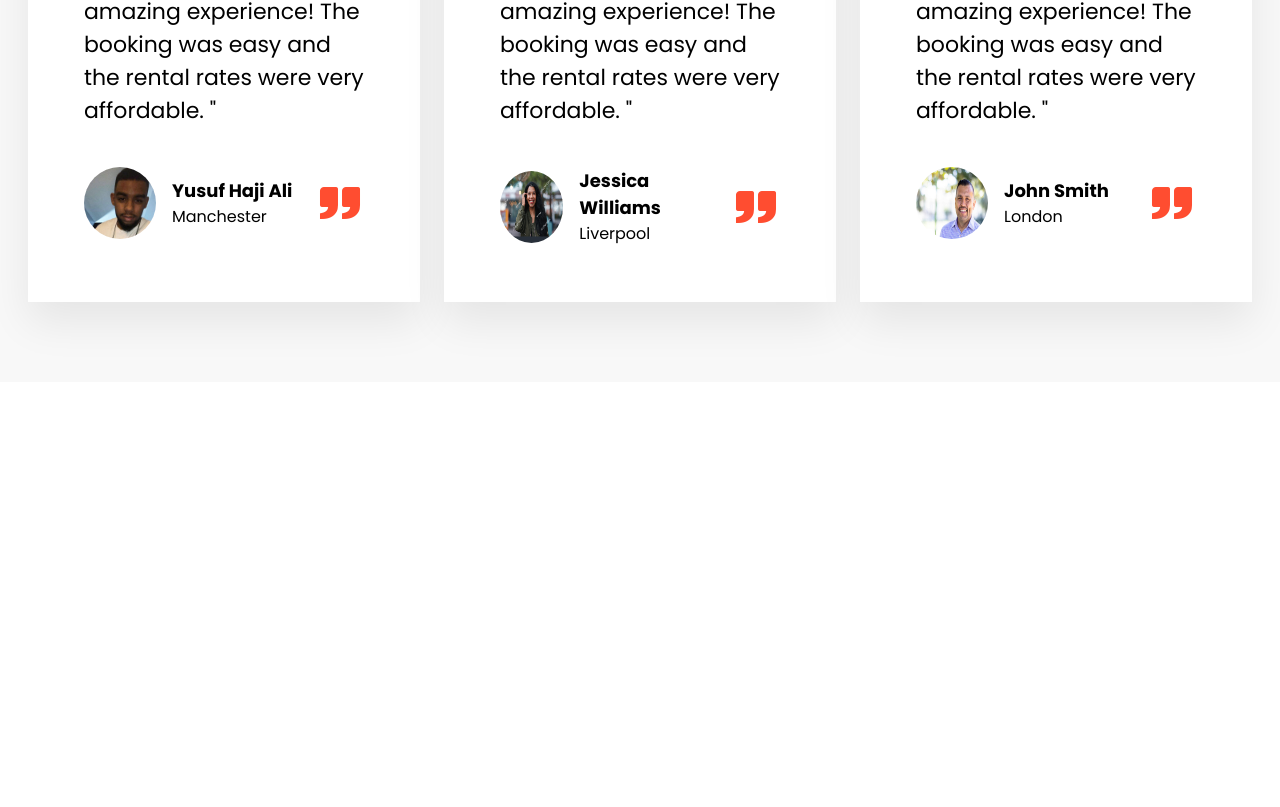
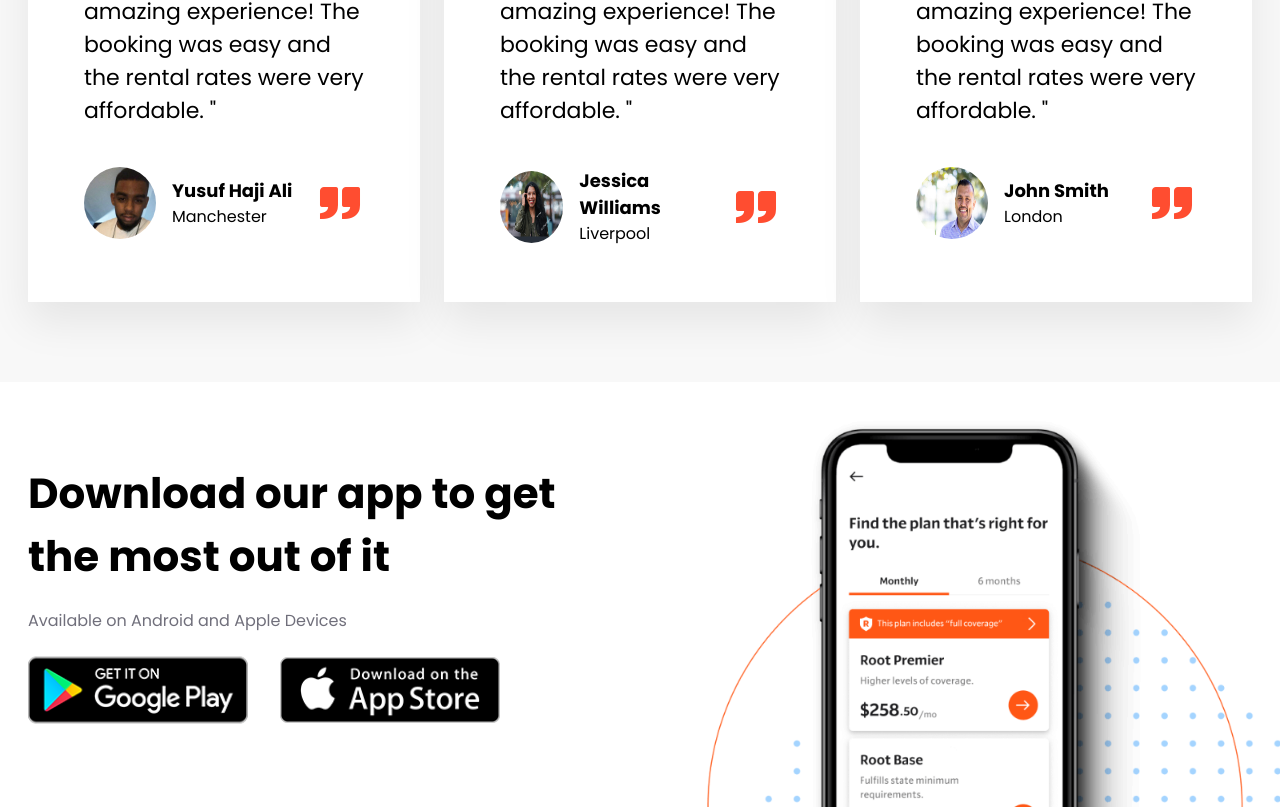
Before and after one commit to Yusuf-Haji-Ali/Rentify, a React (Vite) app: page / in a window 1280 px wide. Shown: the part 3150-3957 px from the top of the page. Before the commit the page ends 3532 px from the top, so only its background shows below. Built offline with nearby package versions, Linux system fonts and the light colour scheme; a web font is replaced by a local one.

Commit message:
Implement download section

```diff
--- a/src/App.jsx
+++ b/src/App.jsx
@@ -1,5 +1,6 @@
 import Banner from "./components/Banner";
 import Choose from "./components/Choose";
+import Download from "./components/Download";
 import Features from "./components/Features";
 import Landing from "./components/Landing";
 import Nav from "./components/Nav";
@@ -14,6 +15,7 @@ function App() {
       <Banner />
       <Choose />
       <Testimonials />
+      <Download />
     </>
   );
 }
--- /dev/null
+++ b/src/components/Download.jsx
@@ -0,0 +1,41 @@
+import React from "react";
+import GooglePlay from "../assets/google-play.svg";
+import Appstore from "../assets/app-store.svg";
+
+const Download = () => {
+  return (
+    <section id="download">
+      <div className="container">
+        <div className="row download__row">
+          <div className="download__text">
+            <h2 className="download__text__title">
+              Download our app to get the most out of it
+            </h2>
+            <p className="download__text__para">
+              Available on Android and Apple Devices
+            </p>
+
+            <div className="download__text__links">
+              <a href="" className="download__text__link">
+                <img
+                  src={GooglePlay}
+                  alt=""
+                  className="download__text__link__img"
+                />
+              </a>
+              <a href="" className="download__text__link">
+                <img
+                  src={Appstore}
+                  alt=""
+                  className="download__text__link__img"
+                />
+              </a>
+            </div>
+          </div>
+        </div>
+      </div>
+    </section>
+  );
+};
+
+export default Download;
```
